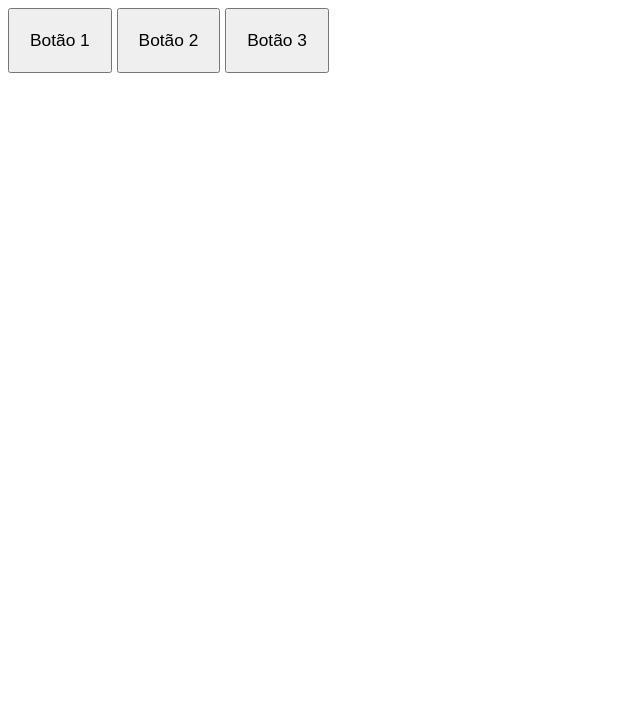
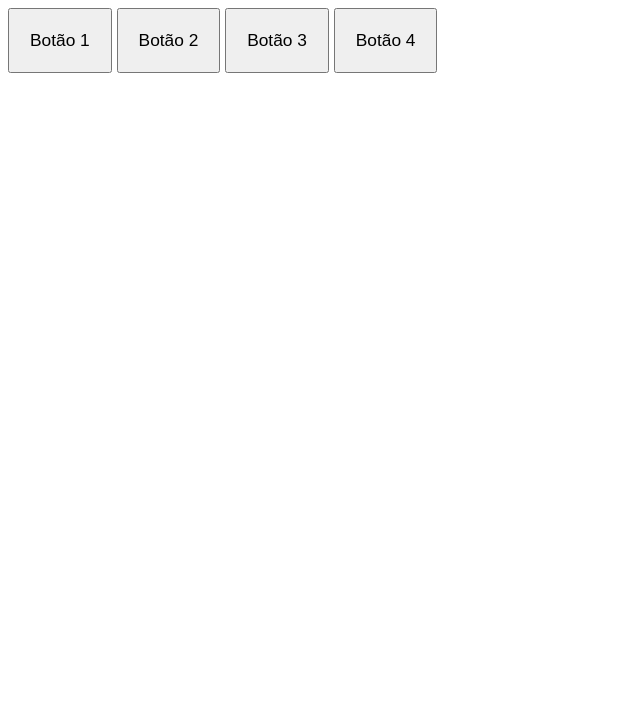
Before and after one commit to tiagoferreiradasilva288-droid/SistematisacaoProjetoFinal, a plain HTML site: page index.html in a window 1280 px wide. Shown: the part 77-800 px from the top of the page, without its empty margins (0-640 px from the left). Drawn offline with Linux system fonts and the light colour scheme.

Commit message:
Criação do 4ª botão

```diff
--- a/index.html
+++ b/index.html
@@ -19,6 +19,7 @@
     <button onclick="clickb1()">Botão 1</button>
     <button onclick="clickb2()">Botão 2</button>
     <button onclick="clickb3()">Botão 3</button>
+    <button onclick="clickb4()">Botão 4</button>
 
 
 
@@ -32,7 +33,9 @@
        function clickb3() {
             window.alert('Você clicou no 3º botão!')
         }
-
+		function clickb4() {
+            window.alert('Você clicou no 4º botão!')
+        }
     </script>
 </body>
 </html>
```
